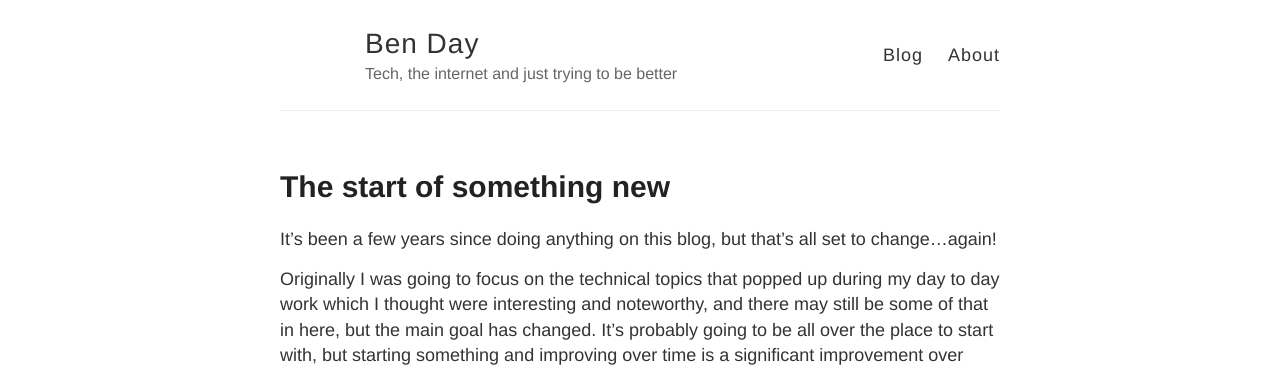
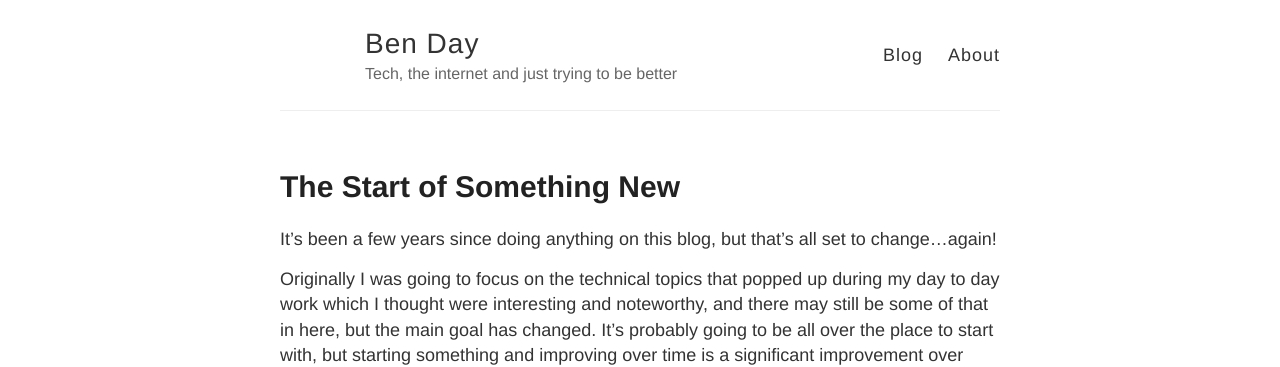
Before and after one commit to benday280412/benday280412.github.io, a Jekyll site: the page built from _posts/2017-10-11-the-start-of-something-new.md, in a window 1280 px wide. Shown: the top 367 px of the page. Built offline with Jekyll 4.4.1, drawn with Linux system fonts in a browser that asks for light colours; comment, search, counter and statistics services are not loaded.

```diff
--- a/_posts/2017-10-11-the-start-of-something-new.md
+++ b/_posts/2017-10-11-the-start-of-something-new.md
@@ -1,6 +1,6 @@
 ---
 layout: post
-title:  "The start of something new"
+title:  "The Start of Something New"
 date:   2017-10-13
 categories:
 - blog
```
